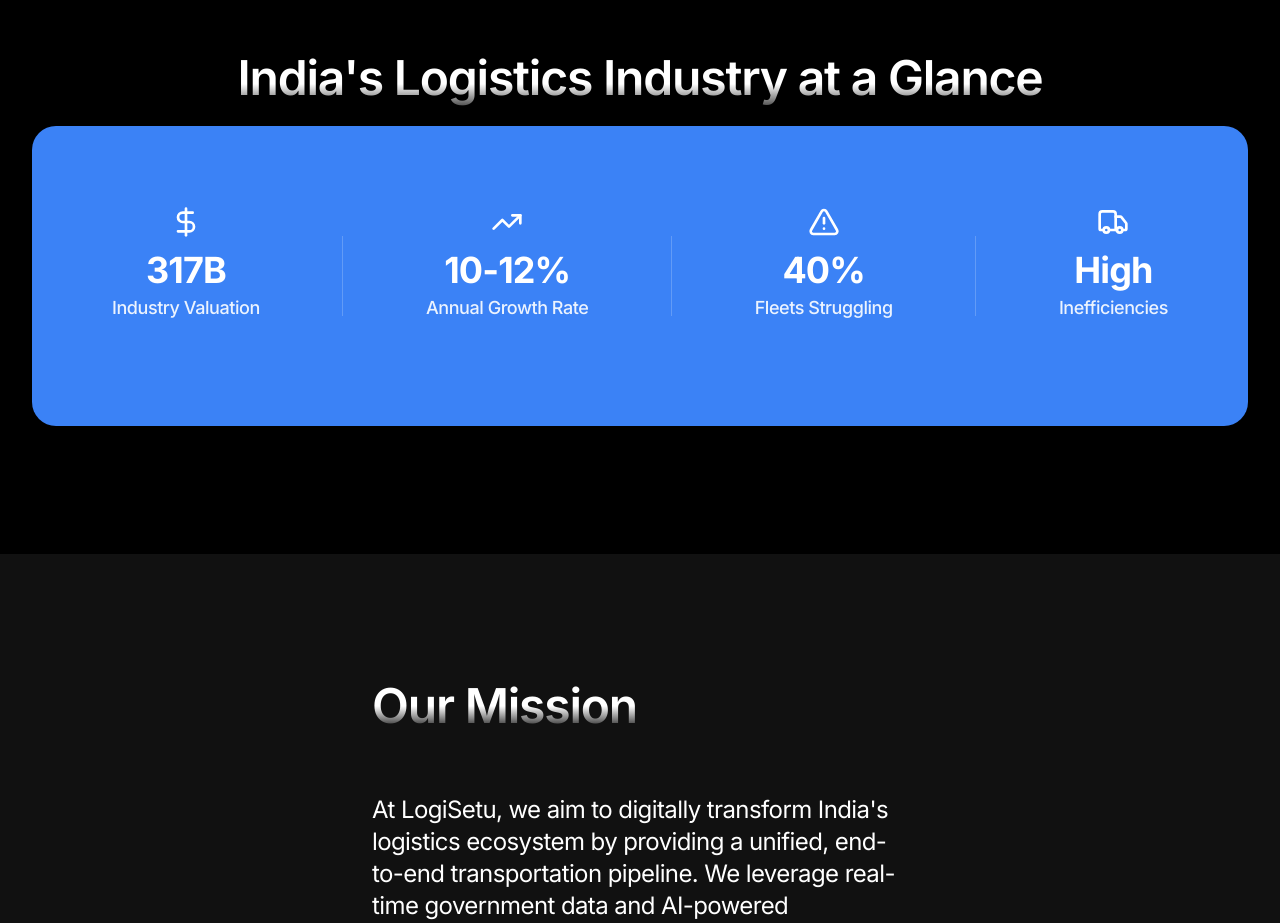
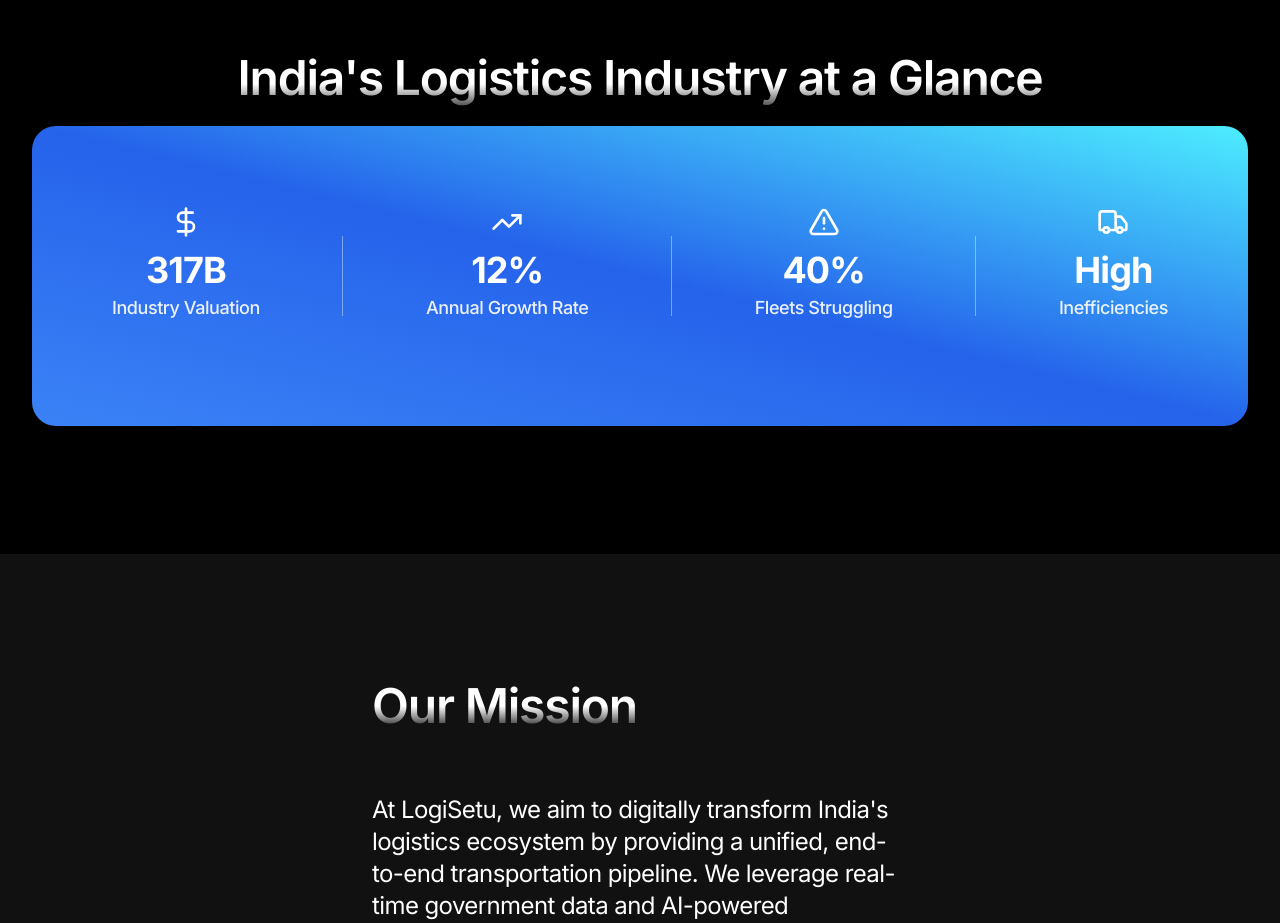
Before and after one commit to amlanxbghn/logisetu-website, a Next.js app: page / in a window 1280 px wide. Shown: the part 780-1703 px from the top of the page. Built offline with nearby package versions, Linux system fonts and the light colour scheme.

Commit message:
Stats Animation

```diff
--- a/src/components/Stats.tsx
+++ b/src/components/Stats.tsx
@@ -1,8 +1,11 @@
+"use client";
+
 import React from 'react';
 import { DollarSign, TrendingUp, AlertTriangle, Truck } from 'lucide-react';
+import NumberTicker from './ui/number-ticker';
 
 const Separator = () => (
-  <div className="hidden md:block w-px h-20 bg-white/20 mx-4" />
+    <div className="hidden md:block w-px h-20 bg-white/40 mx-4" />
 );
 
 const Stats = () => {
@@ -12,23 +15,29 @@
                 <h2 className="text-4xl text-center md:text-5xl font-semibold pb-3 mb-3 tracking-tight bg-gradient-to-b from-white via-white to-[#111111] text-transparent bg-clip-text">
                     India's Logistics Industry at a Glance
                 </h2>
-        <div className="max-w-4xl lg:max-w-7xl mx-auto bg-blue-500 rounded-3xl p-16 md:p-20 text-center relative overflow-hidden z-5">
+                <div className="max-w-4xl lg:max-w-7xl mx-auto bg-gradient-to-tr from-blue-500 via-blue-600 to-[#4dedff] rounded-3xl p-16 md:p-20 text-center relative overflow-hidden z-5">
                     <div className="flex flex-col md:flex-row justify-between items-center space-y-8 md:space-y-0">
                         <div className="flex flex-col items-center">
                             <DollarSign className="text-white mb-3" size={32} />
-              <div className="text-3xl md:text-4xl font-bold text-white mb-1">317B</div>
+                            <div className="text-3xl md:text-4xl font-bold text-white mb-1">
+                                <NumberTicker value={317} delay={0.5}/>B
+                            </div>
                             <div className="mb-6 text-md md:text-lg font-medium text-white/90">Industry Valuation</div>
                         </div>
                         <Separator />
                         <div className="flex flex-col items-center">
                             <TrendingUp className="text-white mb-3" size={32} />
-              <div className="text-3xl md:text-4xl font-bold text-white mb-1">10-12%</div>
+                            <div className="text-3xl md:text-4xl font-bold text-white mb-1">
+                                <NumberTicker value={12} delay={0.5}/>%
+                            </div>
                             <div className="mb-6 text-md md:text-lg font-medium text-white/90">Annual Growth Rate</div>
                         </div>
                         <Separator />
                         <div className="flex flex-col items-center">
                             <AlertTriangle className="text-white mb-3" size={32} />
-              <div className="text-3xl md:text-4xl font-bold text-white mb-1">40%</div>
+                            <div className="text-3xl md:text-4xl font-bold text-white mb-1">
+                                <NumberTicker value={40} delay={0.5}/>%
+                            </div>
                             <div className="mb-6 text-md md:text-lg font-medium text-white/90">Fleets Struggling</div>
                         </div>
                         <Separator />
--- /dev/null
+++ b/src/components/ui/number-ticker.tsx
@@ -0,0 +1,58 @@
+"use client";
+
+import { useEffect, useRef } from "react";
+import { useInView, useMotionValue, useSpring } from "framer-motion";
+
+import { cn } from "@/lib/utils";
+
+export default function NumberTicker({
+  value,
+  direction = "up",
+  delay = 0,
+  className,
+  decimalPlaces = 0,
+}: {
+  value: number;
+  direction?: "up" | "down";
+  className?: string;
+  delay?: number; // delay in s
+  decimalPlaces?: number;
+}) {
+  const ref = useRef<HTMLSpanElement>(null);
+  const motionValue = useMotionValue(direction === "down" ? value : 0);
+  const springValue = useSpring(motionValue, {
+    damping: 60,
+    stiffness: 100,
+  });
+  const isInView = useInView(ref, { once: true, margin: "0px" });
+
+  useEffect(() => {
+    isInView &&
+      setTimeout(() => {
+        motionValue.set(direction === "down" ? 0 : value);
+      }, delay * 1000);
+  }, [motionValue, isInView, delay, value, direction]);
+
+  useEffect(
+    () =>
+      springValue.on("change", (latest) => {
+        if (ref.current) {
+          ref.current.textContent = Intl.NumberFormat("en-US", {
+            minimumFractionDigits: decimalPlaces,
+            maximumFractionDigits: decimalPlaces,
+          }).format(Number(latest.toFixed(decimalPlaces)));
+        }
+      }),
+    [springValue, decimalPlaces],
+  );
+
+  return (
+    <span
+      className={cn(
+        "inline-block text-white ",
+        className,
+      )}
+      ref={ref}
+    />
+  );
+}
```
Lines whose indentation alone changed are shown as unchanged.
